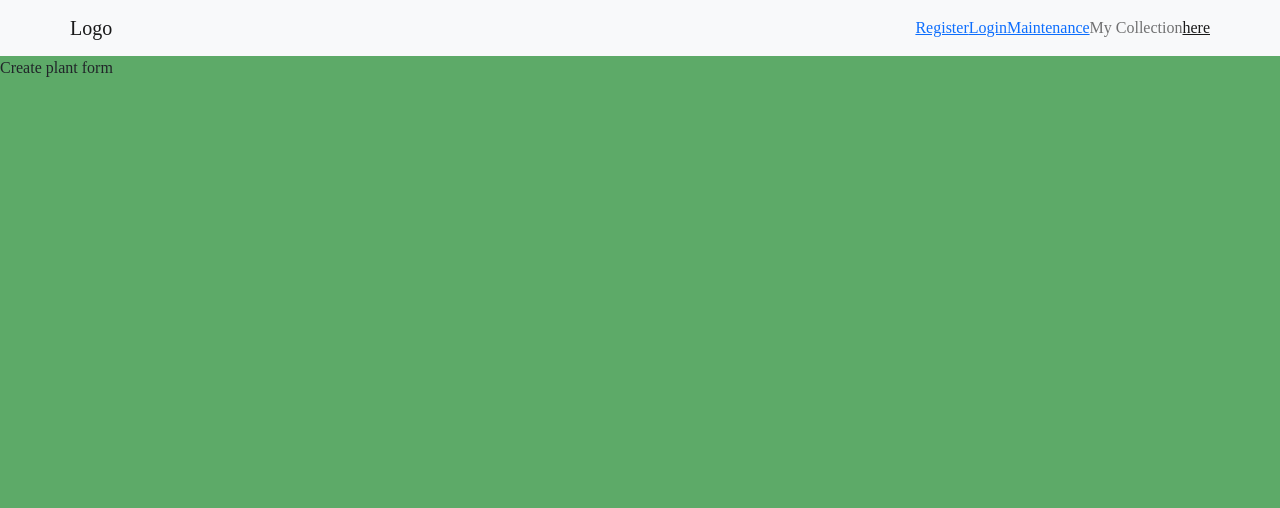
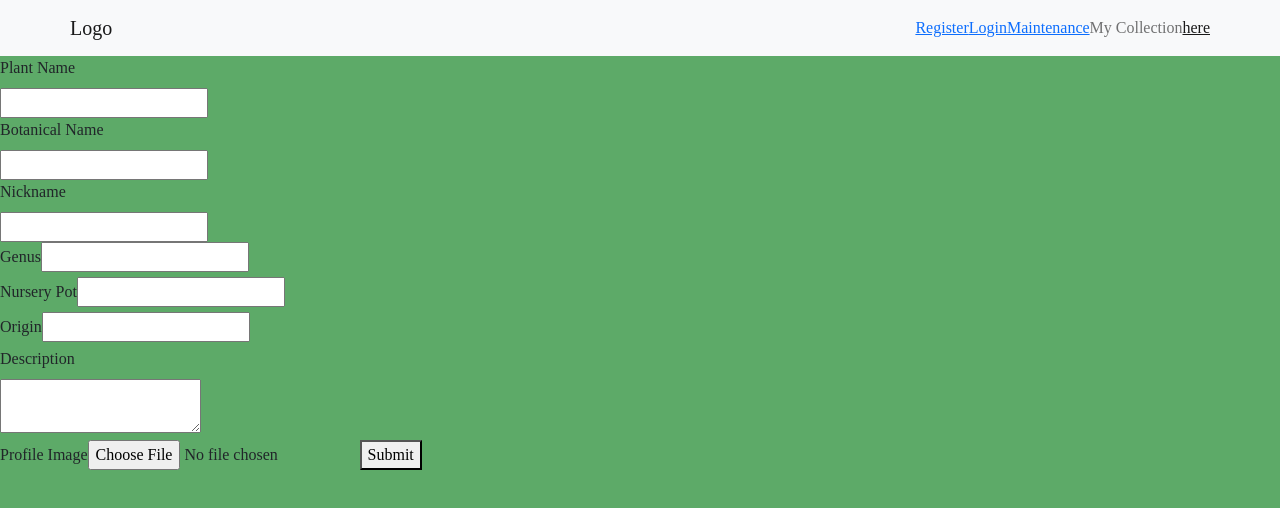
Before and after one commit to inetabliu/SEI-56-Project-4, a React (Create React App) app in the folder the-plant-dispatch-app/client/: page /newplant in a window 1280 px wide. Shown: the top 508 px of the page. Built offline with nearby package versions, Linux system fonts and the light colour scheme; no server answers; a web font is replaced by a local one.

Commit message:
adding new plant from frontend works

```diff
--- a/the-plant-dispatch-app/client/src/commponents/ImageUploadField.js
+++ b/the-plant-dispatch-app/client/src/commponents/ImageUploadField.js
@@ -12,6 +12,7 @@ export const ImageUploadField = ({ handleImageUrl, value }) => {
     data.append('upload_preset', uploadPreset)
     const res = await axios.post(uploadUrl, data)
     handleImageUrl(res.data.url)
+    console.log(res.data.url)
   }
 
 
@@ -20,7 +21,7 @@ export const ImageUploadField = ({ handleImageUrl, value }) => {
     <>
       {value ?
         <div>
-          <img src={value} alt="profileImage"/>
+          <img src={value} alt="image"/>
         </div>
         :
         <>
--- a/the-plant-dispatch-app/client/src/commponents/plants/PlantCreateForm.js
+++ b/the-plant-dispatch-app/client/src/commponents/plants/PlantCreateForm.js
@@ -1,14 +1,128 @@
 /* eslint-disable no-unused-vars */
-import React from 'react'
+import React, { useState } from 'react'
 import axios from 'axios'
+import { ImageUploadField } from '../ImageUploadField'
+import { useHistory } from 'react-router-dom'
 
 
 
 const PlantCreateForm = () => {
 
+  const history = useHistory()
+
+  const [formdata, setFormdata] = useState({
+    plant_name: '',
+    botanical_name: '',
+    nickname: '',
+    genus: '',
+    nursery_pot: '',
+    origin: '',
+    description: '',
+    image: '',
+  })
+
+  const handleChange = event => {
+    const value = event.target.type === 'checkbox' ? event.target.checked : event.target.value
+    setFormdata({ ...formdata, [event.target.name]: value })
+    console.log(event.target.value)
+
+  }
+
+  const handleSubmit = async (event) => {
+    event.preventDefault()
+    try {
+      const res = await axios.post('/api/plants/', formdata)
+      history.push('/allplants')
+    } catch (err) {
+      console.log(err)
+    }
+  }
+
+  const handleImageUrl = url => {
+    setFormdata({ ...formdata, image: url })
+  }
+
 
   return (
-    <p>Create plant form</p>
+    <main className="section">
+      <form onSubmit={handleSubmit}>
+        <label className="label">Plant Name</label>
+        <div className="control">
+          <input
+            className="input"
+            name="plant_name"
+            value={formdata.plant_name}
+            onChange={handleChange}
+          />
+        </div>
+
+        <label className="label">Botanical Name</label>
+        <div className="control">
+          <input
+            className="input"
+            name="botanical_name"
+            value={formdata.botanical_name}
+            onChange={handleChange}
+          />
+        </div>
+
+        <label className="label">Nickname</label>
+        <div className="control">
+          <input
+            className="input"
+            name="nickname"
+            value={formdata.nickname}
+            onChange={handleChange}
+          />
+        </div>
+        <div className="field">
+          <label className="label">Genus</label>
+          <input
+            className="input"
+            name="genus"
+            value={formdata.genus}
+            onChange={handleChange}
+          />
+        </div>
+        <div className="field">
+          <label className="label">Nursery Pot</label>
+          <input
+            className="input"
+            name="nursery_pot"
+            value={formdata.nursery_pot}
+            onChange={handleChange}
+          />
+        </div>
+        <div className="field">
+          <label className="label">Origin</label>
+          <input
+            className="input"
+            name="origin"
+            value={formdata.origin}
+            onChange={handleChange}
+          />
+        </div>
+        <label className="label">Description</label>
+        <div className="control">
+          <textarea
+            className="textarea"
+            name="description"
+            value={formdata.description}
+            onChange={handleChange}
+          />
+        </div>
+
+
+        <ImageUploadField
+          value={formdata.image}
+          name="image"
+          handleImageUrl={handleImageUrl}
+        />
+        <button type="submit">Submit</button>
+      </form>
+    </main>
+
+
   )
 }
 
```
